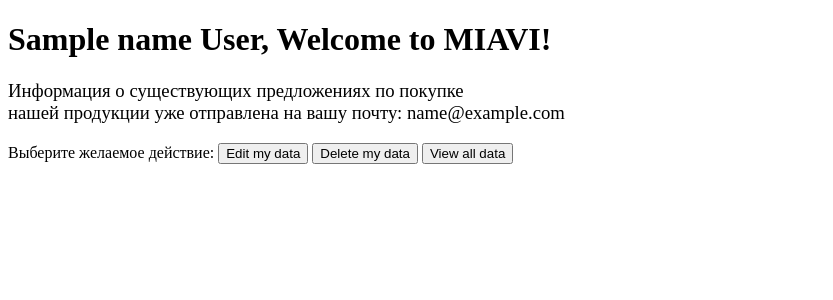
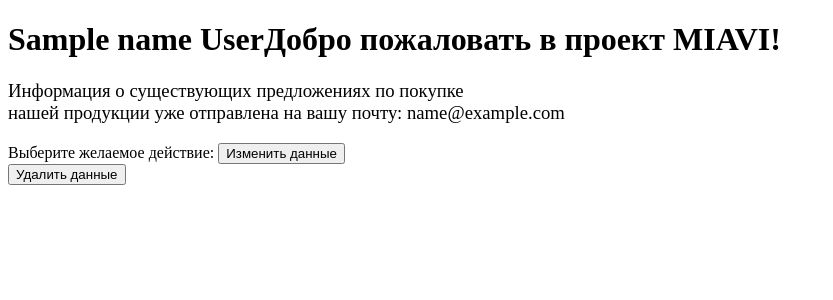
Before and after one commit to dlemmer/DjangoFormHandler, a Django app: template templates/select.html in a window 1280 px wide. Shown: the top 300 px of the page, without its empty margins (0-833 px from the left). Run offline with Django 4.2, Linux system fonts and the light colour scheme; tables that the repository leaves empty hold one stand-in row (values such as "Sample post"); the template is opened without the code that fills it: values that come from a table or form of the project are taken from there, most other values are stand-ins (such as "Sample title", 1, 10 or a date in 2020).

Commit message:
ended, but in future change delete method

```diff
--- a/DjangoFormHandler/urls.py
+++ b/DjangoFormHandler/urls.py
@@ -15,7 +15,7 @@
     2. Add a URL to urlpatterns:  path('blog/', include('blog.urls'))
 """
 from django.contrib import admin
-from django.urls import path
+from django.urls import path,re_path
 from django.urls import include
 
 urlpatterns = [
--- a/FormHandler/forms.py
+++ b/FormHandler/forms.py
@@ -5,3 +5,9 @@
     surname = forms.CharField(max_length=15, label="Surname")
     email = forms.EmailField(max_length=50, label="Email")
     agreement_check = forms.BooleanField(initial=False, label="Agreement")
+
+
+class FormEdit(forms.Form):
+    name1 = forms.CharField(max_length=15,label="Name")
+    surname1 = forms.CharField(max_length=15,label="Surname")
+    email1 = forms.EmailField(max_length=50,label="Email")
--- a/FormHandler/models.py
+++ b/FormHandler/models.py
@@ -11,3 +11,9 @@
     agreement_check = models.BooleanField()
     def __str__(self):
         return self.name
+class User_data_edit(models.Model):
+    name1 = models.CharField(max_length=15)
+    surname1 = models.CharField(max_length=15)
+    email1 = models.EmailField(max_length=50)
+    reg_data1= models.DateField(auto_now_add=True)
+    reg_time1 = models.DateTimeField(auto_now_add=True, blank=True)
--- a/FormHandler/urls.py
+++ b/FormHandler/urls.py
@@ -1,7 +1,9 @@
-from django.urls import path
+from django.urls import path,re_path
 from . import views
 
 urlpatterns = [
     path('', views.form_page, name='form_page'),
-    path('answer/' ,views.form_answer_page, name='form_answer')
+    path('answer/',views.form_answer_page, name='form_answer'),
+    path('edit/', views.form_answer_page, name='edit'),
+    # re_path('answer/', views.delete, name='delete'),
 ]
--- a/templates/form_answer.html
+++ b/templates/form_answer.html
@@ -1,35 +1,54 @@
 <!DOCTYPE html>
 {% load static %}
 <html lang="en">
+
 <head>
   <meta charset="UTF-8" />
   <meta http-equiv="X-UA-Compatible" content="IE=edge" />
   <meta name="viewport" content="width=device-width, initial-scale=1.0" />
   <link rel="stylesheet" href="" />
+  <script src="{% static 'js/check_form.js' %}"></script>
   <title>Registration completed</title>
 </head>
 
 <body>
-    <h1>   {{ name }} {{ surname }}, Welcome to MIAVI!</h1>
-    <h3 style="font-weight: 100;">Информация о существующих предложениях по покупке <br> нашей продукции уже отправлена на вашу почту: {{mail}}</h3>
+  <h1> {{name}} {{surname}}Добро пожаловать в проект MIAVI!</h1>
+  <h3 style="font-weight: 100;">Информация о существующих предложениях по покупке <br /> нашей продукции уже отправлена
+    на вашу почту: {{ mail }}</h3>
   <label for="time_range">Выберите желаемое действие:</label>
+  <button onclick="toggleForm()">Изменить данные</button>
 
-    <input type="submit" value="Edit my data">
-    <input type="submit" value="Delete my data">
-    <input type="submit" value="View all data">
+  <div class="form" style="display: none">
+    <form method="post">
 
-    {% comment %} <input type="submit" value="Delete my data">
-    <input type="submit" value="Show my data"> {% endcomment %}
-    <!-- <select name="time_range" id="time_range">
-      <option value="today">Today</option>
-      <option value="yesterday">Yesterday</option>
-      <option value="this_month">This month</option>
-      <option value="all_time">All time</option>
-    </select> -->
-    <!-- <form action='' method='POST'>
       {% csrf_token %}
-      <input type="submit" name="receive_select_query" />
-    </form> -->
 
+      <h6>*Учтите, данные можно изменить только один раз</h6>
+
+      {% for f in form_edit %}
+      <div>
+        <label>{{ f.label }}</label> {{ f }}
+      </div>
+      {% endfor %}
+      <input type="submit" value='Изменить данные' name='edit'>
+
+    </form>
+  </div>
+  <form action="" method="get">
+
+    <input type="submit" value='Удалить данные' name='delete'>
+  </form>
+
+  <script>
+    function toggleForm() {
+      var form = document.querySelector('.form')
+      if (form.style.display === 'none') {
+        form.style.display = 'block'
+      } else {
+        form.style.display = 'none'
+      }
+    }
+  </script>
 </body>
+
 </html>
```
Also changed, not shown: FormHandler/views.py (+52 -5 lines), FormHandler/migrations/0003_user_data_edit.py (added), FormHandler/migrations/0004_rename_email_user_data_edit_email1_and_more.py (added). Lines whose indentation alone changed are shown as unchanged.
